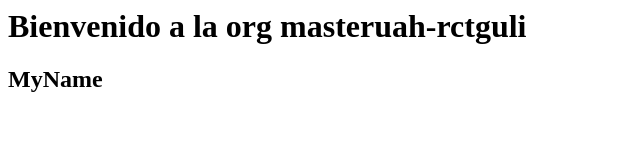
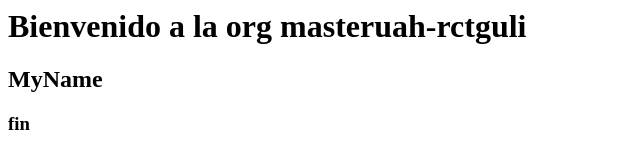
Before and after one commit to masteruah-rctguli/repoweb, a plain HTML site: page index.html in a window 1280 px wide. Shown: the full height of the page, 0-640 px from the left. Drawn offline with Linux system fonts and the light colour scheme.

Commit message:
cambiado index fork

```diff
--- a/index.html
+++ b/index.html
@@ -1,2 +1,3 @@
 <h1> Bienvenido a la org masteruah-rctguli </h1>
 <h2>MyName</h2>
+<h3> fin </h3>
```
